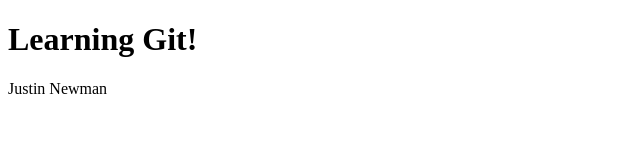
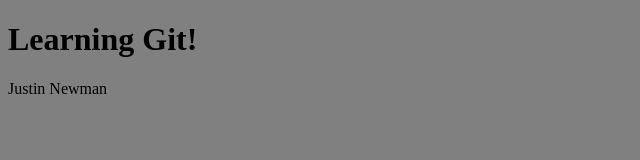
Before and after one commit to justin-newman/learning_git, a plain HTML site: page index.html in a window 1280 px wide. Shown: the whole page, without its empty margins (0-640 px from the left). Drawn offline with Linux system fonts and the light colour scheme.

Commit message:
added stylesheet

```diff
--- a/index.html
+++ b/index.html
@@ -4,6 +4,7 @@
     <meta charset="UTF-8">
     <meta name="viewport" content="width=device-width, initial-scale=1.0">
     <meta http-equiv="X-UA-Compatible" content="ie=edge">
+    <link rel="stylesheet" href="styles.css" type= "text/css">
     <title>Learning Git</title>
 </head>
 <body>
--- /dev/null
+++ b/styles.css
@@ -0,0 +1,3 @@
+html, body {
+    background-color: gray;
+}
```
